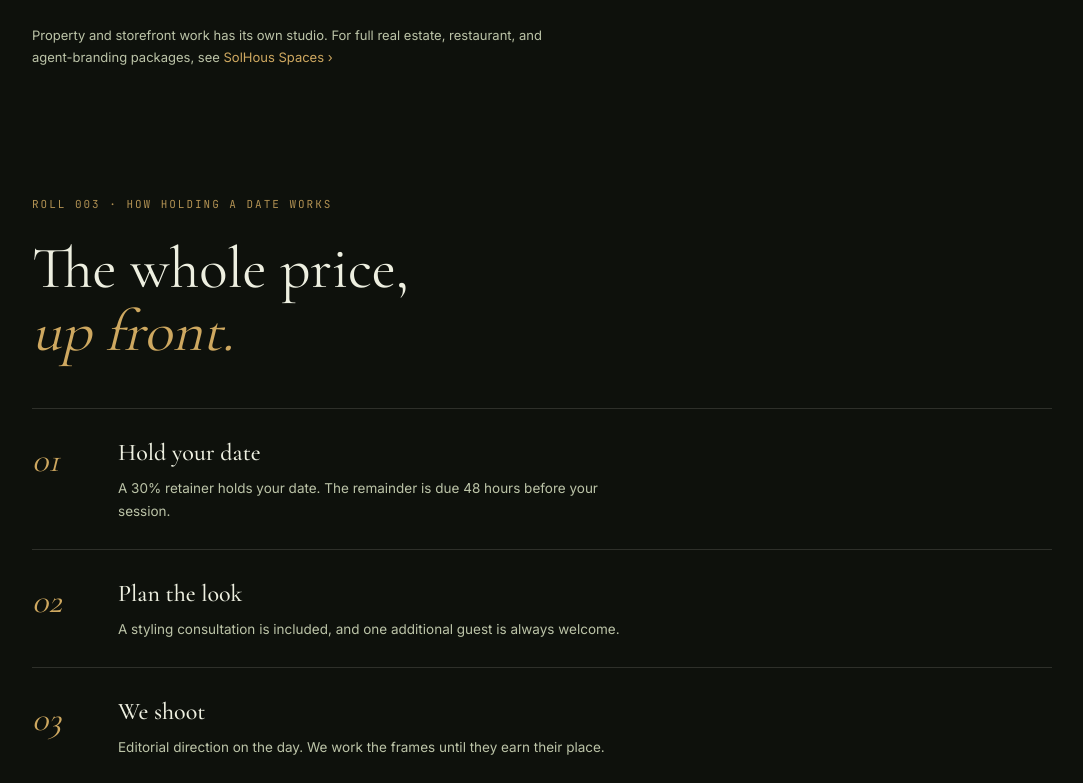
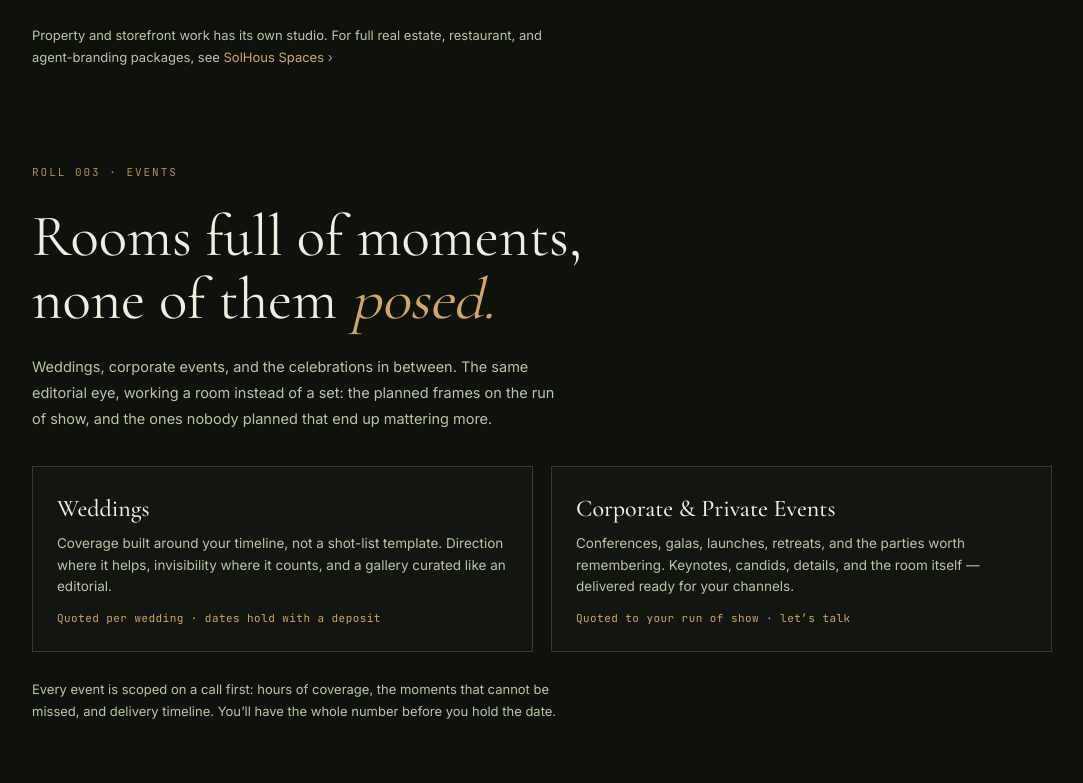
Before and after one commit to Rrcher404/studio-hous-site, a Next.js app: page /sessions in a window 1280 px wide. Shown: the part 1697-2480 px from the top of the page, without its empty margins (98-1181 px from the left). Built offline with nearby package versions, Linux system fonts and the light colour scheme.

Commit message:
Archive Anti-Feed + Cosign (unlisted, pages stay reachable); add weddings + corporate/private events to Sessions

```diff
--- a/app/direction-market/page.tsx
+++ b/app/direction-market/page.tsx
@@ -235,14 +235,10 @@ export default function DirectionMarketPage() {
               The eye behind it is already public.
             </h3>
             <p className="muted">
-              See the standard the packages are held to — the curated selections on the Anti-Feed and
-              the working portfolio. And every package here came out of a Studio Hous session. That door
-              is open too.
+              See the standard the packages are held to — the working portfolio. And every package
+              here came out of a Studio Hous session. That door is open too.
             </p>
             <div className="crosslink" style={{ display: "flex", gap: 14, flexWrap: "wrap" }}>
-              <Link href="/anti-feed/" className="btn ghost">
-                The Anti-Feed ›
-              </Link>
               <Link href="/work/" className="btn ghost">
                 The portfolio ›
               </Link>
--- a/app/field-notes/page.tsx
+++ b/app/field-notes/page.tsx
@@ -232,15 +232,15 @@ export default function FieldNotesPage() {
             <h3 className="mid" id="cx-h">
               Field Notes is where relationships begin.
               <br />
-              Cosign is where they go.
+              The work is where they go.
             </h3>
             <p className="muted">
-              Built from the community up. Bridged outward through Cosign — our recognition practice for the
-              organizations doing the deeper work.
+              Built from the community up. The people documented here become the sessions, the
+              collaborations, and the walls the work ends up on.
             </p>
             <div className="crosslink">
-              <Link href="/cosign/" className="btn ghost">
-                About Cosign ›
+              <Link href="/work/" className="btn ghost">
+                The portfolio ›
               </Link>
             </div>
           </Reveal>
--- a/app/page.tsx
+++ b/app/page.tsx
@@ -9,7 +9,7 @@ import { BookMeButton } from "@/components/BookingModal";
 export const metadata: Metadata = {
   title: "SolHous — Editorial Photography & Creative House | Greensboro, NC",
   description:
-    "SolHous is a creative house in Greensboro, North Carolina, built around Studio Hous editorial portrait photography — plus the human-curated Anti-Feed, the Direction Market, Field Notes, Spaces, Cosign, and HousScapes. Sessions from $135.",
+    "SolHous is a creative house in Greensboro, North Carolina, built around Studio Hous editorial portrait photography — plus the Direction Market, Field Notes, Spaces, Hous Sites, and HousScapes. Sessions from $135.",
   alternates: { canonical: "https://solhous.com/" },
   openGraph: {
     title: "SolHous — A Creative House, Greensboro NC",
@@ -94,14 +94,6 @@ const rooms: {
     p: "The frames that earned their place. A working sample of recent editorial sessions.",
   },
   {
-    href: "/anti-feed/",
-    img: "/media/portfolio/portraits/portrait-31.jpg",
-    alt: "Young man with locs and a fur-trim collar studying his reflection in a green-framed shop window.",
-    k: "The Anti-Feed",
-    h: "Curation, not ranking",
-    p: "Work that earned its place — selected by a person, published with the why.",
-  },
-  {
     href: "/direction-market/",
     img: "/media/studio/studio-06.jpg",
     alt: "A flat-lay of a Greensboro shoot plan: mood board, lighting diagram, shot list, and a Polaroid.",
@@ -149,14 +141,6 @@ const rooms: {
     h: "Custom sound",
     p: "Send the brief, get a track built around your content — not pulled from a library. Custom sound by SolHous Records.",
   },
-  {
-    href: "/cosign/",
-    img: "/media/studio/studio-01.jpg",
-    alt: "A director walking a team through a pinned shot list beside a print wall.",
-    k: "Cosign",
-    h: "The bridge layer",
-    p: "Recognition and production for the organizations already doing the work. Reciprocity, never extraction.",
-  },
 ];
 
 /** The founding room keeps its service schema so the homepage's equity still ranks for photography intent. */
@@ -197,7 +181,6 @@ const jsonLd = {
   sameAs: ["https://www.instagram.com/thestudio.hous/"],
   brand: [
     { "@type": "Brand", name: "Studio Hous" },
-    { "@type": "Brand", name: "The Anti-Feed" },
     { "@type": "Brand", name: "The Direction Market" },
     { "@type": "Brand", name: "SolHous Spaces" },
     { "@type": "Brand", name: "Hous Sites" },
--- a/app/sessions/page.tsx
+++ b/app/sessions/page.tsx
@@ -8,7 +8,7 @@ import Link from "next/link";
 export const metadata: Metadata = {
   title: "Sessions & Pricing — Studio Hous | Greensboro NC",
   description:
-    "Studio Hous sessions start at $135. Portraits, graduation, prom, real estate, and commercial — every session includes creative direction, premium editing, and a curated gallery.",
+    "Studio Hous sessions start at $135. Portraits, graduation, prom, weddings, corporate and private events, real estate, and commercial — every session includes creative direction, premium editing, and a curated gallery.",
   alternates: { canonical: "https://solhous.com/sessions/" },
   openGraph: {
     title: "Sessions & Pricing — Studio Hous",
@@ -178,9 +178,49 @@ export default function SessionsPage() {
           </Reveal>
         </section>
 
+        <section aria-labelledby="events-h">
+          <Reveal className="block tight" id="events">
+            <p className="roll">Roll 003 · events</p>
+            <h2 className="big" id="events-h">
+              Rooms full of moments,
+              <br />
+              none of them <em>posed.</em>
+            </h2>
+            <p className="muted">
+              Weddings, corporate events, and the celebrations in between. The same editorial eye,
+              working a room instead of a set: the planned frames on the run of show, and the ones
+              nobody planned that end up mattering more.
+            </p>
+            <div className="pro-row" style={{ marginTop: 34 }}>
+              <div className="pro">
+                <h3>Weddings</h3>
+                <p>
+                  Coverage built around your timeline, not a shot-list template. Direction where it
+                  helps, invisibility where it counts, and a gallery curated like an editorial.
+                </p>
+                <p className="meta">Quoted per wedding · dates hold with a deposit</p>
+              </div>
+              <div className="pro">
+                <h3>Corporate &amp; Private Events</h3>
+                <p>
+                  Conferences, galas, launches, retreats, and the parties worth remembering.
+                  Keynotes, candids, details, and the room itself — delivered ready for your
+                  channels.
+                </p>
+                <p className="meta">Quoted to your run of show · let&rsquo;s talk</p>
+              </div>
+            </div>
+            <p className="held">
+              Every event is scoped on a call first: hours of coverage, the moments that cannot be
+              missed, and delivery timeline. You&rsquo;ll have the whole number before you hold the
+              date.
+            </p>
+          </Reveal>
+        </section>
+
         <section aria-labelledby="hold-h">
           <Reveal className="block" id="hold">
-            <p className="roll">Roll 003 · how holding a date works</p>
+            <p className="roll">Roll 004 · how holding a date works</p>
             <h2 className="big" id="hold-h">
               The whole price,
               <br />
@@ -222,7 +262,7 @@ export default function SessionsPage() {
 
         <section aria-labelledby="who-h">
           <Reveal className="block" id="who">
-            <p className="roll">Roll 004 · who we work with</p>
+            <p className="roll">Roll 005 · who we work with</p>
             <h2 className="big" id="who-h">
               For the moment that&rsquo;s
               <br />
--- a/app/sitemap.ts
+++ b/app/sitemap.ts
@@ -6,12 +6,10 @@ export default function sitemap(): MetadataRoute.Sitemap {
     { path: "/", priority: 1.0 },
     { path: "/work/", priority: 0.9 },
     { path: "/sessions/", priority: 0.9 },
-    { path: "/anti-feed/", priority: 0.8 },
     { path: "/direction-market/", priority: 0.8, changeFrequency: "weekly" },
     { path: "/records/", priority: 0.7 },
     { path: "/field-notes/", priority: 0.8 },
     { path: "/spaces/", priority: 0.7 },
-    { path: "/cosign/", priority: 0.7 },
     { path: "/housscapes/", priority: 0.7 },
     { path: "/hous-sites/", priority: 0.7 },
     { path: "/privacy/", priority: 0.3 },
--- a/lib/nav.ts
+++ b/lib/nav.ts
@@ -16,13 +16,14 @@ export const NAV_GROUPS: NavGroup[] = [
     label: "The Hous",
     mobileLabel: "The Hous",
     links: [
-      { href: "/anti-feed/", label: "Anti-Feed" },
+      // Archived 2026-07-11 (pages stay reachable by URL, just unlisted):
+      // { href: "/anti-feed/", label: "Anti-Feed" },
+      // { href: "/cosign/", label: "Cosign" },
       { href: "/direction-market/", label: "Direction Market" },
       { href: "/records/", label: "Records" },
       { href: "/housscapes/", label: "HousScapes" },
       { href: "/spaces/", label: "Spaces" },
       { href: "/hous-sites/", label: "Hous Sites" },
-      { href: "/cosign/", label: "Cosign" },
     ],
   },
 ];
```
